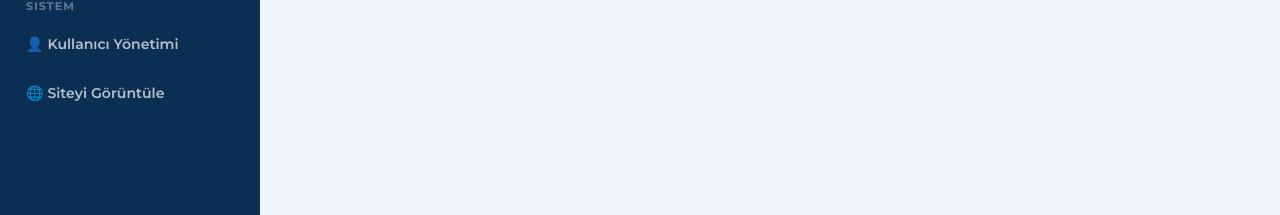
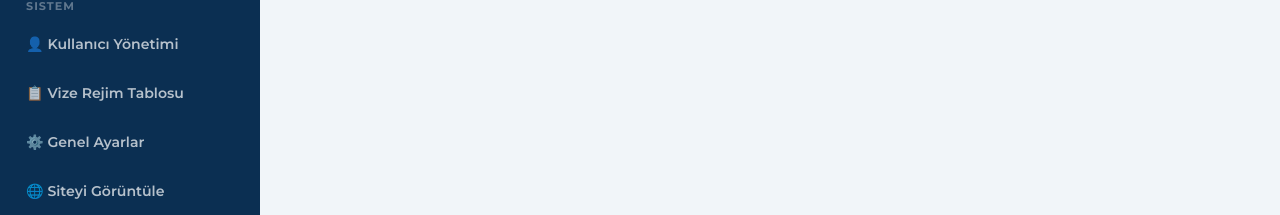
Before and after one commit to himmelsturmer/gelgidek, a Nuxt app: page /admin/carousel in a window 1280 px wide. Shown: the part 451-666 px from the top of the page. Built offline with nearby package versions, Linux system fonts and the light colour scheme; no server answers.

Commit message:
fix: add missing visa regime and settings links to admin sidebar

```diff
--- a/layouts/admin.vue
+++ b/layouts/admin.vue
@@ -28,6 +28,12 @@
         <div class="admin-nav-section">Sistem</div>
         <NuxtLink class="admin-nav-item" to="/admin/users">
           👤 Kullanıcı Yönetimi
+        </NuxtLink>
+        <NuxtLink class="admin-nav-item" to="/admin/visa-regime">
+          📋 Vize Rejim Tablosu
+        </NuxtLink>
+        <NuxtLink class="admin-nav-item" to="/admin/settings">
+          ⚙️ Genel Ayarlar
         </NuxtLink>
         <NuxtLink class="admin-nav-item" to="/" target="_blank">
           🌐 Siteyi Görüntüle
@@ -66,6 +72,8 @@ const titles: Record<string, string> = {
   '/admin/home-countries': 'Ana Sayfa Ülke Kartları',
   '/admin/countries': 'Ülkeler',
   '/admin/users': 'Kullanıcı Yönetimi',
+  '/admin/settings': 'Genel Ayarlar',
+  '/admin/visa-regime': 'Vize Rejim Tablosu'
 }
 const title = computed(() => {
   if (route.path.includes('/admin/countries/') && route.params.id) return 'Ülke Düzenleme'
```
